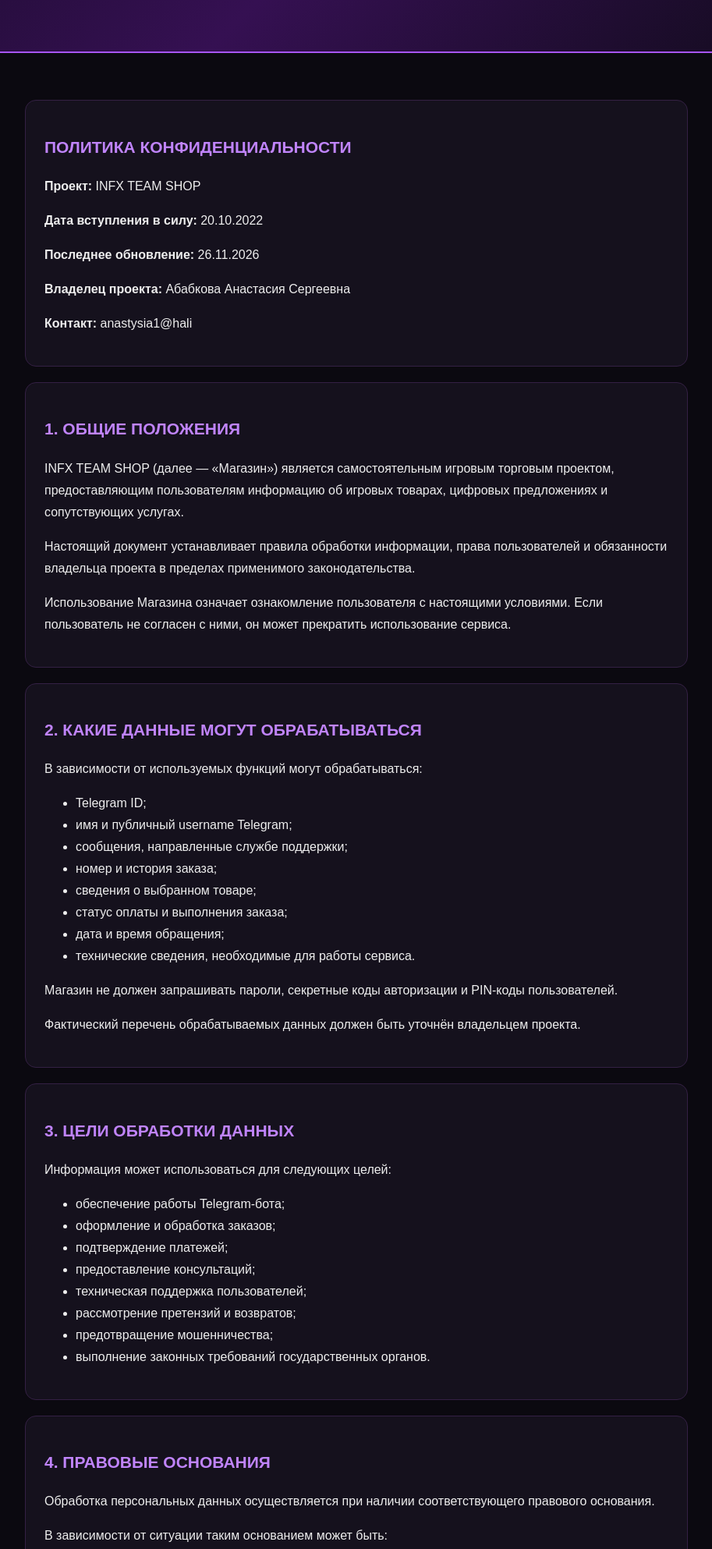
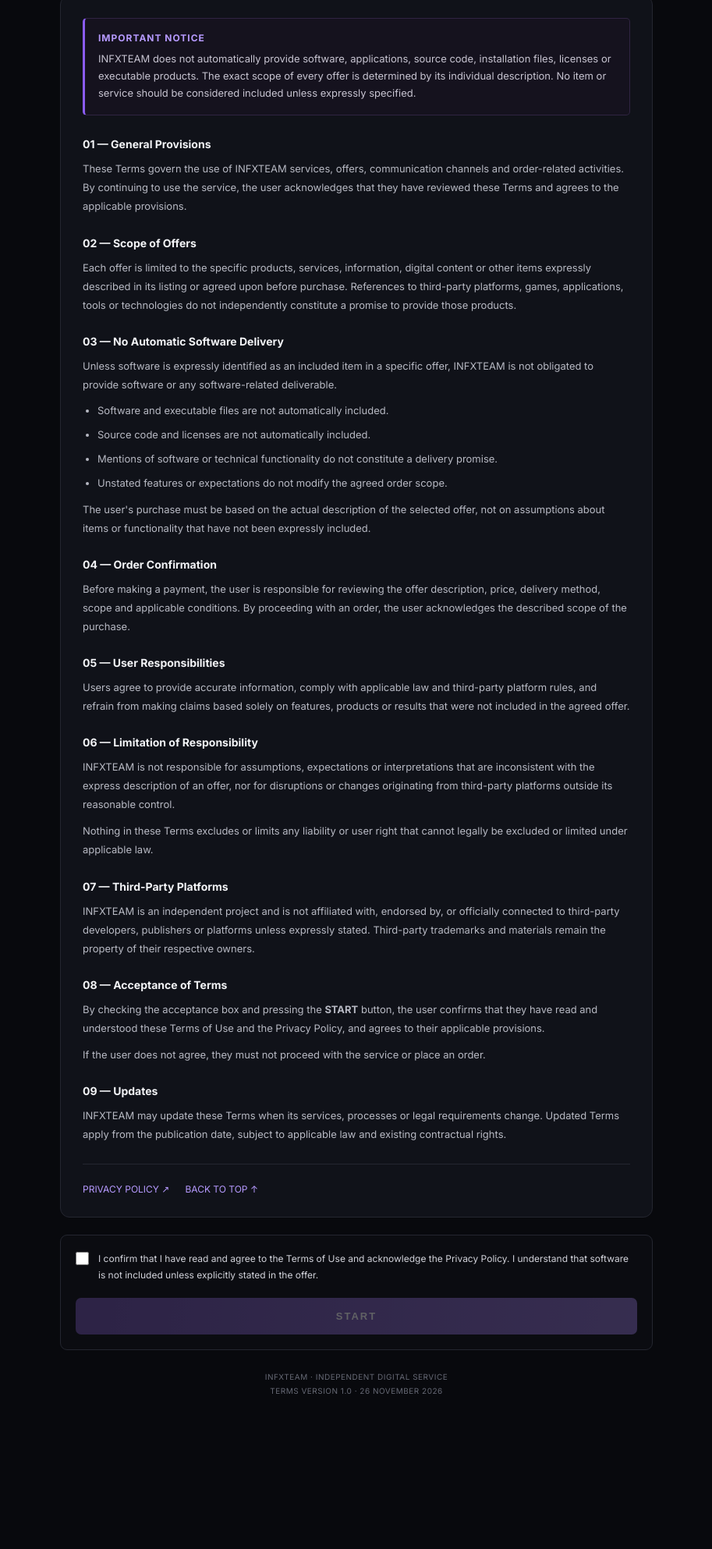
Before and after one commit to mustafs8876-commits/infxteam-privacy, a plain HTML site: page index.html in a window 1280 px wide. Shown: the part 317-2303 px from the top of the page at 78% size, without its empty margins (183-1096 px from the left). After the commit the page ends 2169 px from the top, so only its background shows below. Drawn offline with Linux system fonts and the light colour scheme.

Commit message:
Update index.html

```diff
--- a/index.html
+++ b/index.html
@@ -1,210 +1,472 @@
-<html lang="ru"><head>
+<html lang="en"><head>
 <meta charset="UTF-8">
 <meta name="viewport" content="width=device-width, initial-scale=1.0">
-<meta name="theme-color" content="#100b19">
-<title>INFX TEAM | Privacy Policy</title>
+<meta name="theme-color" content="#08090d">
+<title>INFXTEAM — Terms &amp; Agreement</title>
+
 <style>
-*{box-sizing:border-box}
-body{
- margin:0;background:#0b0910;color:#eee;
- font-family:Arial,sans-serif;line-height:1.75;
+@import url('https://fonts.googleapis.com/css2?family=Inter:wght@400;500;600;700;800&display=swap');
+
+:root {
+  --bg: #08090d;
+  --card: #101219;
+  --border: #242630;
+  --text: #f3f4f7;
+  --muted: #9295a3;
+  --purple: #8b5cf6;
+  --purple-light: #b69aff;
 }
-header{
- padding:65px 20px;text-align:center;
- background:linear-gradient(135deg,#160b25,#351052,#100b19);
- border-bottom:2px solid #a855f7;
+
+* {
+  margin: 0;
+  padding: 0;
+  box-sizing: border-box;
 }
-.logo{font-size:38px;font-weight:900;letter-spacing:3px}
-.logo span{color:#bd68ff}
-header p{color:#d7b6f4}
-main{max-width:900px;margin:35px auto;padding:25px}
-section{
- background:#15111d;border:1px solid #342044;
- border-radius:14px;padding:24px;margin-bottom:20px;
+
+body {
+  background: var(--bg);
+  color: var(--text);
+  font-family: 'Inter', sans-serif;
+  min-height: 100vh;
+  padding: 32px 18px 60px;
 }
-h2{color:#c084fc;font-size:21px}
-h1{color:#fff}
-a{color:#c084fc}
-.muted{color:#aaa;font-size:13px}
-footer{text-align:center;padding:35px;color:#aaa}
+
+.container {
+  max-width: 760px;
+  margin: 0 auto;
+}
+
+.header {
+  padding: 18px 0 30px;
+  border-bottom: 1px solid var(--border);
+  margin-bottom: 30px;
+}
+
+.brand {
+  font-size: 24px;
+  font-weight: 800;
+  letter-spacing: 2px;
+}
+
+.brand span {
+  color: var(--purple-light);
+}
+
+.badge {
+  display: inline-block;
+  margin-top: 14px;
+  font-size: 10px;
+  letter-spacing: 1.7px;
+  border: 1px solid #35313f;
+  padding: 7px 10px;
+  color: var(--purple-light);
+  border-radius: 4px;
+}
+
+h1 {
+  font-size: clamp(25px, 5vw, 38px);
+  line-height: 1.25;
+  margin-bottom: 12px;
+  letter-spacing: -1px;
+}
+
+.subtitle {
+  color: var(--muted);
+  font-size: 13px;
+  line-height: 1.7;
+}
+
+.document {
+  border: 1px solid var(--border);
+  background: var(--card);
+  border-radius: 12px;
+  padding: 28px;
+}
+
+.notice {
+  background: #15121e;
+  border: 1px solid #302442;
+  border-left: 3px solid var(--purple);
+  padding: 17px;
+  border-radius: 5px;
+  margin-bottom: 28px;
+}
+
+.notice-title {
+  font-size: 12px;
+  font-weight: 700;
+  letter-spacing: 1px;
+  margin-bottom: 8px;
+  color: var(--purple-light);
+}
+
+.notice p {
+  font-size: 13px;
+  line-height: 1.7;
+  color: #c7c4d1;
+}
+
+section {
+  margin: 26px 0;
+}
+
+h2 {
+  font-size: 14px;
+  font-weight: 700;
+  margin-bottom: 11px;
+}
+
+section p, section li {
+  font-size: 13px;
+  color: #b7b9c3;
+  line-height: 1.85;
+}
+
+ul {
+  padding-left: 19px;
+  margin-top: 9px;
+}
+
+li {
+  margin-bottom: 7px;
+}
+
+.divider {
+  height: 1px;
+  background: var(--border);
+  margin: 24px 0;
+}
+
+.links {
+  display: flex;
+  gap: 20px;
+  flex-wrap: wrap;
+  margin-top: 20px;
+}
+
+a {
+  color: var(--purple-light);
+  font-size: 12px;
+  text-decoration: none;
+}
+
+a:hover {
+  text-decoration: underline;
+}
+
+.consent {
+  margin-top: 22px;
+  padding: 19px;
+  border: 1px solid var(--border);
+  background: #0b0c11;
+  border-radius: 9px;
+}
+
+.checkbox-row {
+  display: flex;
+  align-items: flex-start;
+  gap: 12px;
+  cursor: pointer;
+}
+
+.checkbox-row input {
+  accent-color: var(--purple);
+  width: 17px;
+  height: 17px;
+  margin-top: 2px;
+  flex-shrink: 0;
+  cursor: pointer;
+}
+
+.checkbox-row span {
+  font-size: 12px;
+  line-height: 1.8;
+  color: #d1d2da;
+}
+
+.start-btn {
+  width: 100%;
+  margin-top: 18px;
+  padding: 16px;
+  border: none;
+  border-radius: 7px;
+  background: linear-gradient(100deg, #7746db, #9364f8);
+  color: white;
+  font-weight: 800;
+  letter-spacing: 2px;
+  font-size: 13px;
+  cursor: pointer;
+  transition: .2s;
+}
+
+.start-btn:disabled {
+  opacity: .35;
+  cursor: not-allowed;
+  filter: grayscale(.4);
+}
+
+.start-btn:not(:disabled):hover {
+  transform: translateY(-1px);
+  box-shadow: 0 6px 25px #7546db35;
+}
+
+.status {
+  display: none;
+  text-align: center;
+  margin-top: 18px;
+  padding: 15px;
+  border: 1px solid #2b4939;
+  background: #101b15;
+  border-radius: 6px;
+  color: #a4e8bb;
+  font-size: 12px;
+  line-height: 1.7;
+}
+
+.footer {
+  text-align: center;
+  margin-top: 25px;
+  font-size: 10px;
+  color: #666975;
+  line-height: 1.8;
+  letter-spacing: .5px;
+}
+
+@media (max-width: 500px) {
+  body {
+    padding: 18px 12px 40px;
+  }
+
+  .document {
+    padding: 20px 16px;
+  }
+
+  .header {
+    padding-top: 10px;
+  }
+}
 </style>
 </head>
+
 <body>
+<div class="container">
 
-<header>
- <div class="logo">👑 INFX <span>TEAM</span></div>
- <h1>OFFICIAL GAMING SHOP</h1>
- <p>YOUR GAME. YOUR STYLE. YOUR TEAM.</p>
- <p>🎮 Standoff 2 • PUBG Mobile • Roblox • Brawl Stars</p>
+  <header class="header">
+    <div class="brand">INFX<span>TEAM</span></div>
+    <div class="badge">LEGAL DOCUMENT · 2026</div>
   </header>
 
-<main>
+  <h1>Terms of Use<br>&amp; Agreement</h1>
+  <p class="subtitle">
+    Service conditions, order scope, user acknowledgement
+    and limitation of responsibility.
+  </p>
+
+  <div class="document">
+
+    <div class="notice">
+      <div class="notice-title">IMPORTANT NOTICE</div>
+      <p>
+        INFXTEAM does not automatically provide software, applications,
+        source code, installation files, licenses or executable products.
+        The exact scope of every offer is determined by its individual
+        description. No item or service should be considered included
+        unless expressly specified.
+      </p>
+    </div>
 
     <section>
-<h2>ПОЛИТИКА КОНФИДЕНЦИАЛЬНОСТИ</h2>
-<p><b>Проект:</b> INFX TEAM SHOP</p>
-<p><b>Дата вступления в силу:</b> 20.10.2022</p>
-<p><b>Последнее обновление:</b> 26.11.2026</p>
-<p><b>Владелец проекта:</b> Абабкова Анастасия Сергеевна</p>
-<p><b>Контакт:</b> anastysia1@hali</p>
-
+      <h2>01 — General Provisions</h2>
+      <p>
+        These Terms govern the use of INFXTEAM services, offers,
+        communication channels and order-related activities.
+        By continuing to use the service, the user acknowledges
+        that they have reviewed these Terms and agrees to the
+        applicable provisions.
+      </p>
     </section>
 
     <section>
-<h2>1. ОБЩИЕ ПОЛОЖЕНИЯ</h2>
-<p>INFX TEAM SHOP (далее — «Магазин») является самостоятельным игровым торговым проектом, предоставляющим пользователям информацию об игровых товарах, цифровых предложениях и сопутствующих услугах.</p>
-<p>Настоящий документ устанавливает правила обработки информации, права пользователей и обязанности владельца проекта в пределах применимого законодательства.</p>
-<p>Использование Магазина означает ознакомление пользователя с настоящими условиями. Если пользователь не согласен с ними, он может прекратить использование сервиса.</p>
+      <h2>02 — Scope of Offers</h2>
+      <p>
+        Each offer is limited to the specific products, services,
+        information, digital content or other items expressly
+        described in its listing or agreed upon before purchase.
+        References to third-party platforms, games, applications,
+        tools or technologies do not independently constitute
+        a promise to provide those products.
+      </p>
     </section>
 
     <section>
-<h2>2. КАКИЕ ДАННЫЕ МОГУТ ОБРАБАТЫВАТЬСЯ</h2>
-<p>В зависимости от используемых функций могут обрабатываться:</p>
+      <h2>03 — No Automatic Software Delivery</h2>
+      <p>
+        Unless software is expressly identified as an included item
+        in a specific offer, INFXTEAM is not obligated to provide
+        software or any software-related deliverable.
+      </p>
       <ul>
-<li>Telegram ID;</li>
-<li>имя и публичный username Telegram;</li>
-<li>сообщения, направленные службе поддержки;</li>
-<li>номер и история заказа;</li>
-<li>сведения о выбранном товаре;</li>
-<li>статус оплаты и выполнения заказа;</li>
-<li>дата и время обращения;</li>
-<li>технические сведения, необходимые для работы сервиса.</li>
+        <li>Software and executable files are not automatically included.</li>
+        <li>Source code and licenses are not automatically included.</li>
+        <li>Mentions of software or technical functionality do not constitute a delivery promise.</li>
+        <li>Unstated features or expectations do not modify the agreed order scope.</li>
       </ul>
-<p>Магазин не должен запрашивать пароли, секретные коды авторизации и PIN-коды пользователей.</p>
-<p>Фактический перечень обрабатываемых данных должен быть уточнён владельцем проекта.</p>
+      <p style="margin-top:10px">
+        The user's purchase must be based on the actual description
+        of the selected offer, not on assumptions about items or
+        functionality that have not been expressly included.
+      </p>
     </section>
 
     <section>
-<h2>3. ЦЕЛИ ОБРАБОТКИ ДАННЫХ</h2>
-<p>Информация может использоваться для следующих целей:</p>
-<ul>
-<li>обеспечение работы Telegram-бота;</li>
-<li>оформление и обработка заказов;</li>
-<li>подтверждение платежей;</li>
-<li>предоставление консультаций;</li>
-<li>техническая поддержка пользователей;</li>
-<li>рассмотрение претензий и возвратов;</li>
-<li>предотвращение мошенничества;</li>
-<li>выполнение законных требований государственных органов.</li>
-</ul>
+      <h2>04 — Order Confirmation</h2>
+      <p>
+        Before making a payment, the user is responsible for reviewing
+        the offer description, price, delivery method, scope and
+        applicable conditions. By proceeding with an order, the user
+        acknowledges the described scope of the purchase.
+      </p>
     </section>
 
     <section>
-<h2>4. ПРАВОВЫЕ ОСНОВАНИЯ</h2>
-<p>Обработка персональных данных осуществляется при наличии соответствующего правового основания.</p>
-<p>В зависимости от ситуации таким основанием может быть:</p>
-<ul>
-<li>согласие пользователя;</li>
-<li>необходимость исполнения договора;</li>
-<li>выполнение юридических обязанностей;</li>
-<li>законный интерес владельца проекта, если он не нарушает права пользователя.</li>
-</ul>
-<p>Если обработка основана на согласии, пользователь может отозвать его в предусмотренном законом порядке.</p>
+      <h2>05 — User Responsibilities</h2>
+      <p>
+        Users agree to provide accurate information, comply with
+        applicable law and third-party platform rules, and refrain
+        from making claims based solely on features, products or
+        results that were not included in the agreed offer.
+      </p>
     </section>
 
     <section>
-<h2>5. ХРАНЕНИЕ И ЗАЩИТА ИНФОРМАЦИИ</h2>
-<p>Владелец проекта должен применять разумные технические и организационные меры для защиты данных от неправомерного доступа, изменения, раскрытия или уничтожения.</p>
-<p>Такие меры могут включать:</p>
-<ul>
-<li>ограничение доступа к административным системам;</li>
-<li>защиту учётных записей;</li>
-<li>контроль доступа к информации о заказах;</li>
-<li>резервное копирование при необходимости;</li>
-<li>удаление данных после окончания срока хранения.</li>
-</ul>
-<p>Срок хранения: [УКАЗАТЬ ФАКТИЧЕСКИЕ СРОКИ ХРАНЕНИЯ].</p>
+      <h2>06 — Limitation of Responsibility</h2>
+      <p>
+        INFXTEAM is not responsible for assumptions, expectations
+        or interpretations that are inconsistent with the express
+        description of an offer, nor for disruptions or changes
+        originating from third-party platforms outside its reasonable
+        control.
+      </p>
+      <p style="margin-top:10px">
+        Nothing in these Terms excludes or limits any liability or
+        user right that cannot legally be excluded or limited under
+        applicable law.
+      </p>
     </section>
 
     <section>
-<h2>6. ПЕРЕДАЧА ДАННЫХ ТРЕТЬИМ ЛИЦАМ</h2>
-<p>Передача информации третьим лицам допускается только при наличии соответствующего правового основания и в объёме, необходимом для конкретной цели.</p>
-<p>Это может относиться к платёжным операторам, техническим поставщикам услуг и компетентным государственным органам в случаях, предусмотренных законом.</p>
-<p>Магазин не должен продавать персональные данные пользователей.</p>
+      <h2>07 — Third-Party Platforms</h2>
+      <p>
+        INFXTEAM is an independent project and is not affiliated with,
+        endorsed by, or officially connected to third-party developers,
+        publishers or platforms unless expressly stated. Third-party
+        trademarks and materials remain the property of their respective
+        owners.
+      </p>
     </section>
 
     <section>
-<h2>7. ПЛАТЕЖИ И ЗАКАЗЫ</h2>
-<p>Пользователю должна предоставляться информация о товаре, его стоимости, условиях оплаты и порядке получения до подтверждения заказа.</p>
-<p>Сведения о платеже могут обрабатываться для подтверждения оплаты, учёта заказов и разрешения спорных ситуаций.</p>
-<p>При использовании стороннего платёжного сервиса его собственная политика конфиденциальности также может применяться.</p>
-<p>Не отправляйте пароли и полные данные банковских карт в переписке с ботом.</p>
+      <h2>08 — Acceptance of Terms</h2>
+      <p>
+        By checking the acceptance box and pressing the
+        <strong>START</strong> button, the user confirms that they have
+        read and understood these Terms of Use and the Privacy Policy,
+        and agrees to their applicable provisions.
+      </p>
+      <p style="margin-top:10px">
+        If the user does not agree, they must not proceed with the
+        service or place an order.
+      </p>
     </section>
 
     <section>
-<h2>8. ВОЗВРАТЫ И ПРЕТЕНЗИИ</h2>
-<p>Пользователь вправе обратиться в поддержку по вопросам качества товара, исполнения заказа, отмены покупки и возврата денежных средств.</p>
-<p>Каждое обращение рассматривается индивидуально с учётом обстоятельств покупки и применимого законодательства.</p>
-<p>Цифровой характер товара сам по себе не отменяет предусмотренные законом права потребителя.</p>
-<p>Контакт для обращений: @INFXTEAM_ShopBOT.</p>
+      <h2>09 — Updates</h2>
+      <p>
+        INFXTEAM may update these Terms when its services, processes
+        or legal requirements change. Updated Terms apply from the
+        publication date, subject to applicable law and existing
+        contractual rights.
+      </p>
     </section>
 
-<section>
-<h2>9. ПРАВА ПОЛЬЗОВАТЕЛЕЙ</h2>
-<p>В зависимости от применимого законодательства пользователь может иметь право:</p>
-<ul>
-<li>получить информацию об обработке данных;</li>
-<li>запросить доступ к своим данным;</li>
-<li>исправить неточную информацию;</li>
-<li>потребовать удаления данных при наличии оснований;</li>
-<li>ограничить обработку;</li>
-<li>возразить против обработки;</li>
-<li>отозвать согласие;</li>
-<li>обратиться в компетентный надзорный орган.</li>
-</ul>
-<p>Запросы направляются через официальный контакт Магазина.</p>
-</section>
+    <div class="divider"></div>
 
-<section>
-<h2>10. СТОРОННИЕ ИГРОВЫЕ ПЛАТФОРМЫ</h2>
-<p>Магазин может предоставлять ссылки на официальные ресурсы игровых продуктов.</p>
-<ul>
-<li><a href="https://standoff2.com/">Standoff 2 — официальный сайт</a></li>
-<li><a href="https://www.pubgmobile.com/">PUBG Mobile — официальный сайт</a></li>
-<li><a href="https://www.roblox.com/">Roblox — официальный сайт</a></li>
-<li><a href="https://supercell.com/en/games/brawlstars/">Brawl Stars — официальный сайт</a></li>
-</ul>
-<p>Переход на сторонние ресурсы осуществляется пользователем самостоятельно. Правила обработки информации на таких ресурсах определяются соответствующими владельцами платформ.</p>
-<p>INFX TEAM SHOP является самостоятельным проектом и не заявляет об официальном партнёрстве с разработчиками перечисленных игр.</p>
-</section>
+    <div class="links">
+      <a href="https://infxteam-privacy.vercel.app/" target="_blank" rel="noopener noreferrer">
+        PRIVACY POLICY ↗
+      </a>
+      <a href="#top" onclick="window.scrollTo({top:0,behavior:'smooth'});return false;">
+        BACK TO TOP ↑
+      </a>
+    </div>
 
-<section>
-<h2>11. ИНТЕЛЛЕКТУАЛЬНАЯ СОБСТВЕННОСТЬ</h2>
-<p>Названия, игровые изображения, логотипы и товарные знаки сторонних продуктов принадлежат их соответствующим правообладателям.</p>
-<p>Упоминание игровых названий используется для информационного обозначения направлений деятельности Магазина.</p>
-<p>Собственные элементы оформления INFX TEAM используются в рамках брендинга проекта.</p>
-</section>
+  </div>
 
-<section>
-<h2>12. НЕСОВЕРШЕННОЛЕТНИЕ ПОЛЬЗОВАТЕЛИ</h2>
-<p>При обработке данных несовершеннолетних учитываются специальные требования применимого законодательства.</p>
-<p>В случаях, когда закон требует согласия родителя или законного представителя, соответствующие требования должны соблюдаться до обработки данных.</p>
-<p>Пользователям не следует передавать Магазину конфиденциальные данные и пароли от игровых аккаунтов.</p>
-</section>
+  <div class="consent">
+    <label class="checkbox-row">
+      <input type="checkbox" id="agree">
+      <span>
+        I confirm that I have read and agree to the Terms of Use
+        and acknowledge the Privacy Policy. I understand that software
+        is not included unless explicitly stated in the offer.
+      </span>
+    </label>
 
-<section>
-<h2>13. ИЗМЕНЕНИЕ ПОЛИТИКИ</h2>
-<p>Владелец проекта может обновлять настоящую Политику при изменении законодательства, функциональности Магазина или процессов обработки информации.</p>
-<p>Актуальная редакция должна размещаться на этой странице с указанием даты обновления.</p>
-</section>
+    <button class="start-btn" id="start" disabled="">
+      START
+    </button>
 
-<section>
-<h2>14. КОНТАКТНАЯ ИНФОРМАЦИЯ</h2>
-<p><b>Проект:</b> INFX TEAM SHOP</p>
-<p><b>Telegram:</b> @INFXTEAM_ShopBOT</p>
+    <div class="status" id="status">
+      Acceptance recorded on this device.<br>
+      You may now continue.
+    </div>
+  </div>
 
-
-
-<p><b>Контактный номер</b> +48 89 333 17 41</p></section>
-
-</main>
-
-<footer>
- <div>👑 INFX TEAM | OFFICIAL GAMING SHOP</div>
- <p>YOUR GAME. YOUR STYLE. YOUR TEAM.</p>
- <p class="muted">© INFX TEAM SHOP</p>
+  <footer class="footer">
+    INFXTEAM · INDEPENDENT DIGITAL SERVICE<br>
+    TERMS VERSION 1.0 · 26 NOVEMBER 2026
   </footer>
 
+</div>
+
+<script>
+const checkbox = document.getElementById('agree');
+const startButton = document.getElementById('start');
+const statusBox = document.getElementById('status');
+
+// Optional: place your next page URL here.
+const NEXT_URL = "";
+
+checkbox.addEventListener('change', () => {
+  startButton.disabled = !checkbox.checked;
+});
+
+startButton.addEventListener('click', () => {
+  if (!checkbox.checked) return;
+
+  const acceptance = {
+    accepted: true,
+    termsVersion: "1.0",
+    acceptedAt: new Date().toISOString(),
+    privacyPolicy: "https://infxteam-privacy.vercel.app/",
+    softwareDisclosureAcknowledged: true
+  };
+
+  // Local demonstration only — not server-side legal evidence.
+  localStorage.setItem("infxteam_terms_acceptance", JSON.stringify(acceptance));
+
+  statusBox.style.display = "block";
+  startButton.textContent = "ACCEPTED";
+  startButton.disabled = true;
+  checkbox.disabled = true;
+
+  if (NEXT_URL) {
+    setTimeout(() => {
+      window.location.href = NEXT_URL;
+    }, 700);
+  }
+});
+</script>
 
 
 </body></html>
```
Lines whose indentation alone changed are shown as unchanged.
